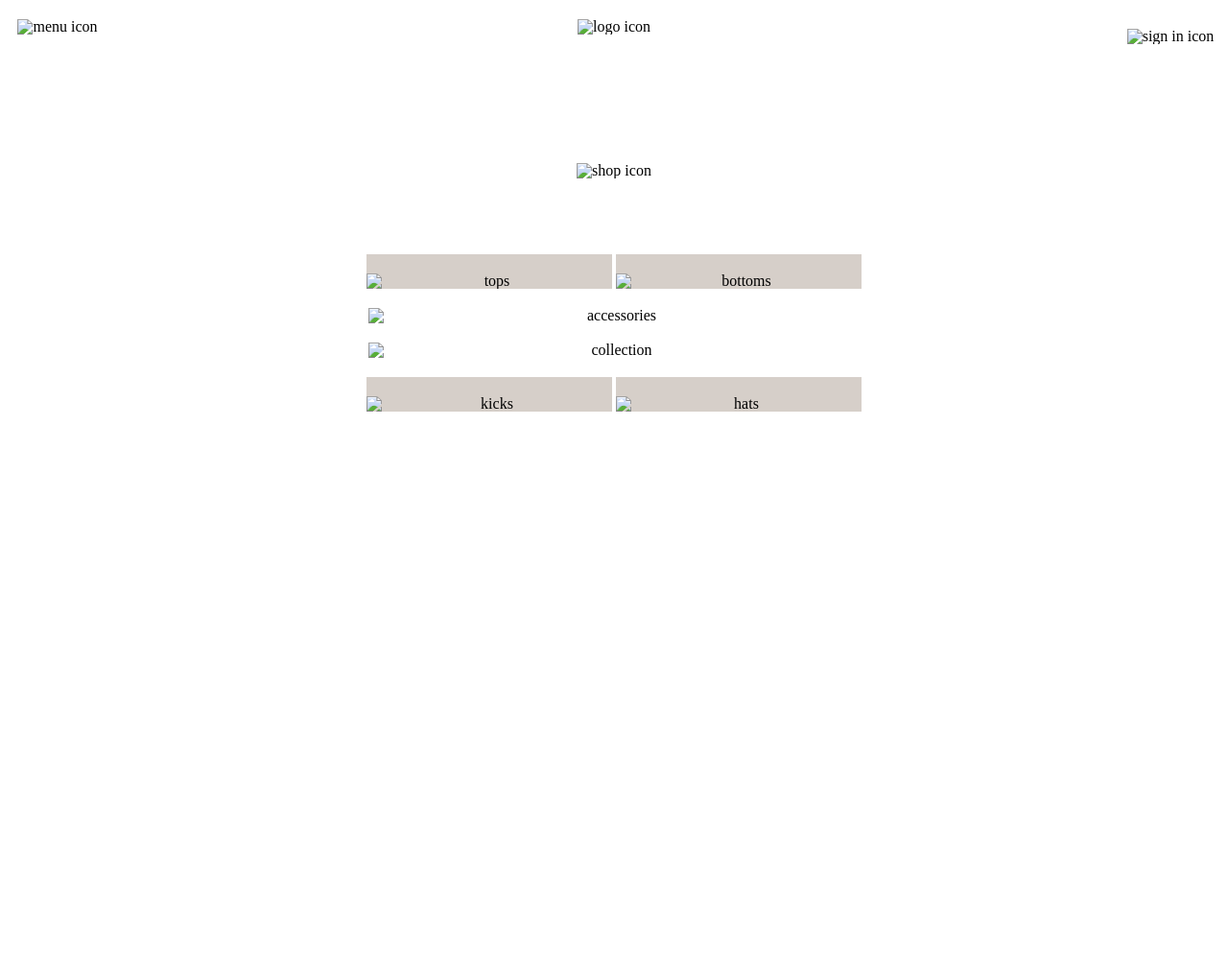
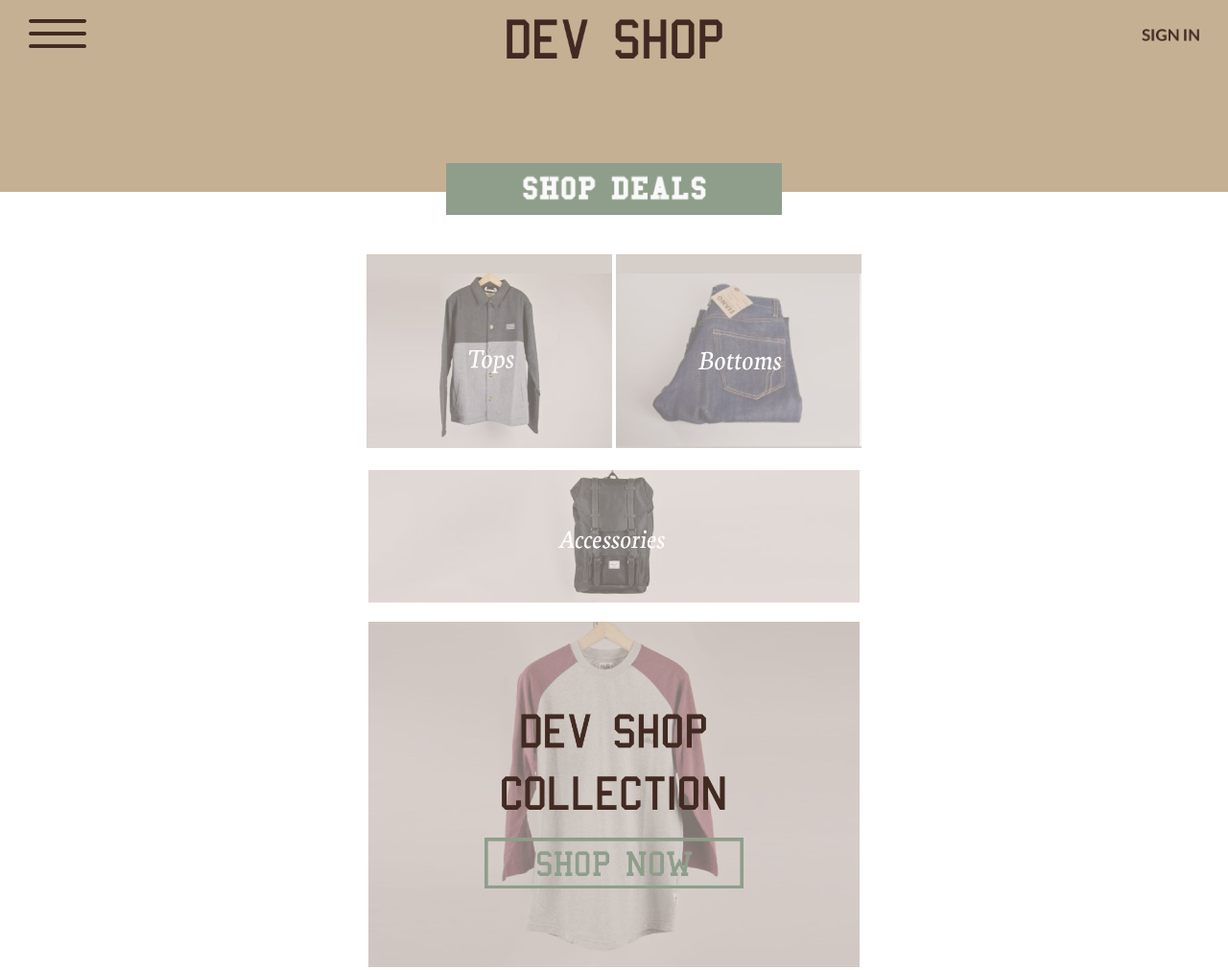
Before and after one commit to JaclynShahan/CSS-Things, a plain HTML site: page level-3/index.html in a window 1280 px wide. Shown: the top 1011 px of the page at 96% size. Before the commit the page ends 800 px from the top, so only its background shows below. Drawn offline with Linux system fonts and the light colour scheme; files whose address does not match are found by name.

Commit message:
finished level 3

```diff
--- a/level-3/index.html
+++ b/level-3/index.html
@@ -20,21 +20,21 @@
           <header class="top-header">
 
               <div class="menu">
-                  <img class="menu-icon" src="" alt="menu icon">
+                  <img class="menu-icon" src="/Users/jaclyn/Documents/Developing/HTML-CSS-Practice-Problems/level-3/img/icons/MENU.png" alt="menu icon">
               </div>
 
               <div class="logo">
-                  <img class="logo-icon" src="" alt="logo icon">
+                  <img class="logo-icon" src="/Users/jaclyn/Documents/Developing/HTML-CSS-Practice-Problems/level-3/img/icons/dev-shop.png" alt="logo icon">
               </div>
 
               <div class="sign-in">
-                  <img class="sign-in-icon" src="" alt="sign in  icon">
+                  <img class="sign-in-icon" src="/Users/jaclyn/Documents/Developing/HTML-CSS-Practice-Problems/level-3/img/icons/Sign_In.png" alt="sign in  icon">
               </div>
 
           </header>
 
           <div class="bottom-container">
-              <img class="shop-icon" src="" alt="shop icon">
+              <img class="shop-icon" src="/Users/jaclyn/Documents/Developing/HTML-CSS-Practice-Problems/level-3/img/icons/Shop_Deals.png" alt="shop icon">
           </div>
       </section>
 
@@ -42,37 +42,37 @@
 
           <div class="item tops">
 
-            <img class="item-image" src="" alt="tops">
+            <img class="item-image" src="/Users/jaclyn/Documents/Developing/HTML-CSS-Practice-Problems/level-3/img/Tops.png" alt="tops">
 
           </div>
 
           <div class="item bottoms">
 
-            <img class="item-image" src="" alt="bottoms">
+            <img class="item-image" src="/Users/jaclyn/Documents/Developing/HTML-CSS-Practice-Problems/level-3/img/bottoms.png" alt="bottoms">
 
           </div>
 
           <div class="full-width-item accessories">
 
-            <img class="item-image" src="" alt="accessories">
+            <img class="item-image" src="/Users/jaclyn/Documents/Developing/HTML-CSS-Practice-Problems/level-3/img/accessories.png" alt="accessories">
 
           </div>
 
           <div class="large-item">
 
-            <img class="item-image" src="" alt="collection">
+            <img class="item-image" src="/Users/jaclyn/Documents/Developing/HTML-CSS-Practice-Problems/level-3/img/collection.png" alt="collection">
 
           </div>
 
           <div class="item kicks">
 
-            <img class="item-image" src="" alt="kicks">
+            <img class="item-image" src="/Users/jaclyn/Documents/Developing/HTML-CSS-Practice-Problems/level-3/img/kicks.png" alt="kicks">
 
           </div>
 
           <div class="item hats">
 
-            <img class="item-image" src="" alt="hats">
+            <img class="item-image" src="/Users/jaclyn/Documents/Developing/HTML-CSS-Practice-Problems/level-3/img/hats.png" alt="hats">
 
           </div>
 
--- a/level-3/step-1/step-1.css
+++ b/level-3/step-1/step-1.css
@@ -4,6 +4,7 @@
     width: 100%;
     height: 200px;
     position: relative;
+    background-color: rgb(197, 176, 148);
 }
 
 
```
